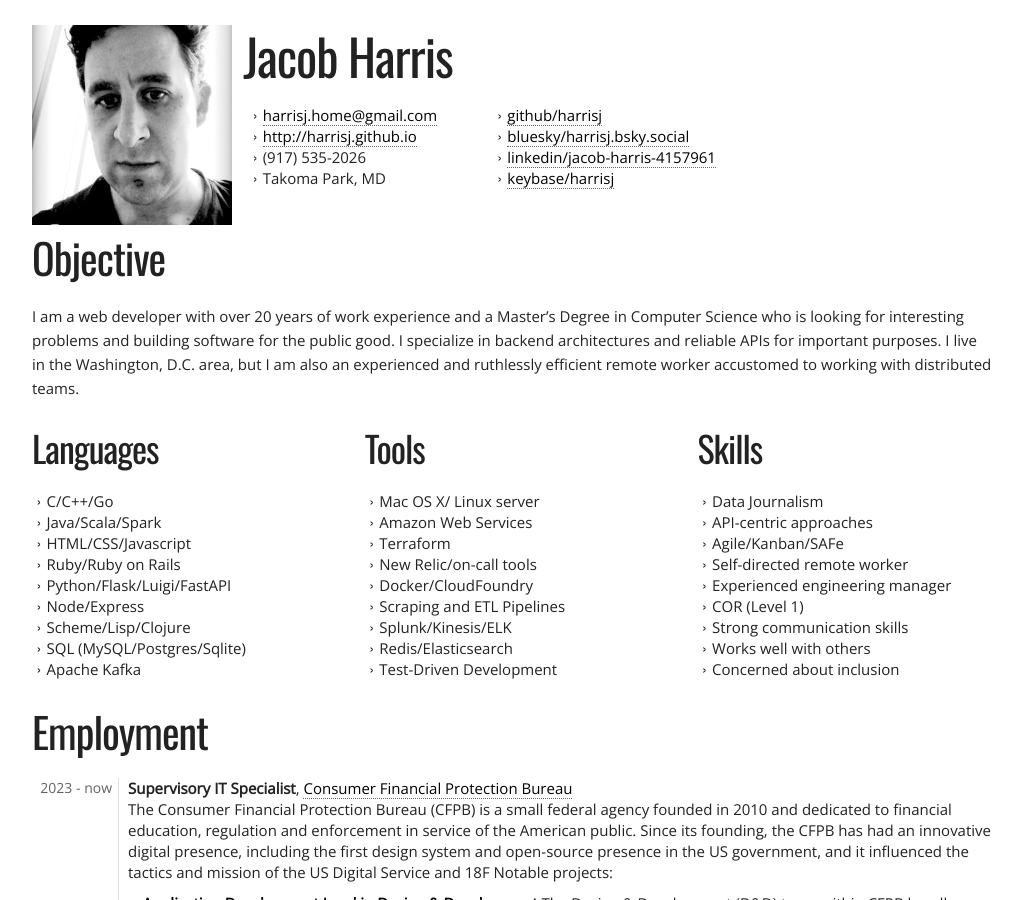
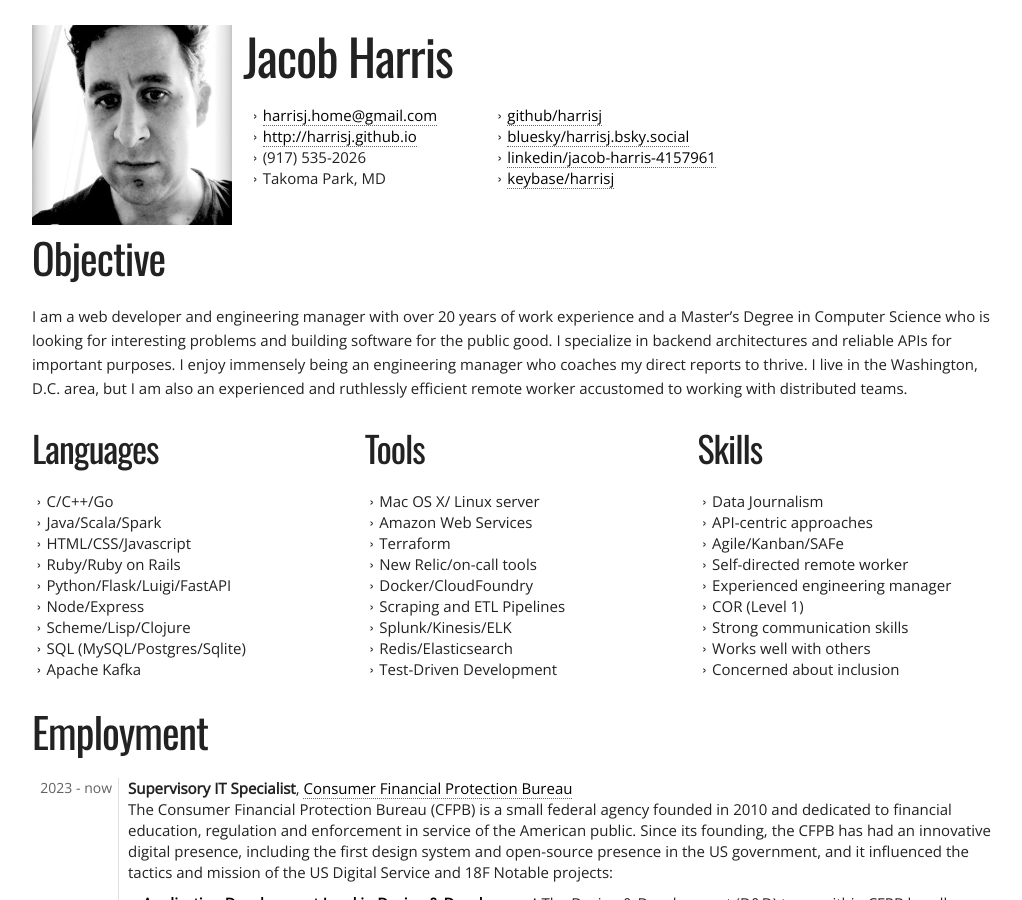
Before and after one commit to harrisj/harrisj.github.io, a Jekyll site: the page built from index.html, in a window 1280 px wide and 900 px high. Shown: the whole window, without its empty margins (128-1150 px from the left). Built offline with Jekyll 4.4.1, drawn with Linux system fonts in a browser that asks for light colours; nearby versions of some CDN libraries.

Commit message:
Revised the overview text at the top

```diff
--- a/_data/cv.yml
+++ b/_data/cv.yml
@@ -11,12 +11,14 @@ personal:
     keybase: harrisj
   fingerprint: 219E C44A EC5B 6425 5A5B 0CB9 22C5 DDCC 45EE 2FBA
 objective: >
-  I am a web developer with over 20 years of work experience and a Master’s
-  Degree in Computer Science who is looking for interesting problems and
-  building software for the public good. I specialize in backend architectures
-  and reliable APIs for important purposes. I live in the Washington, D.C. area,
-  but I am also an experienced and ruthlessly efficient remote worker accustomed
-  to working with distributed teams.
+  I am a web developer and engineering manager with over 20 years of work
+  experience and a Master’s Degree in Computer Science who is looking for
+  interesting problems and building software for the public good. I specialize
+  in backend architectures and reliable APIs for important purposes. I enjoy
+  immensely being an engineering manager who coaches my direct reports to
+  thrive. I live in the Washington, D.C. area, but I am also an experienced and
+  ruthlessly efficient remote worker accustomed to working with distributed
+  teams.
 career:
   - company: Consumer Financial Protection Bureau
     link: http://www.consumerfinance.gov/
@@ -24,7 +26,12 @@ career:
     start: 2023
     end: now
     description: >-
-      The Consumer Financial Protection Bureau (CFPB) is a small federal agency founded in 2010 and dedicated to financial education, regulation and enforcement in service of the American public. Since its founding, the CFPB has had an innovative digital presence, including the first design system and open-source presence in the US government, and it influenced the tactics and mission of the US Digital Service and 18F
+      The Consumer Financial Protection Bureau (CFPB) is a small federal agency
+      founded in 2010 and dedicated to financial education, regulation and
+      enforcement in service of the American public. Since its founding, the
+      CFPB has had an innovative digital presence, including the first design
+      system and open-source presence in the US government, and it influenced
+      the tactics and mission of the US Digital Service and 18F
     projects:
       - title: Application Development Lead in Design & Development
         description: >-
```
